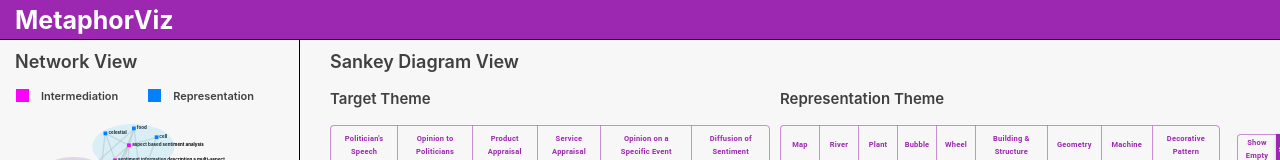
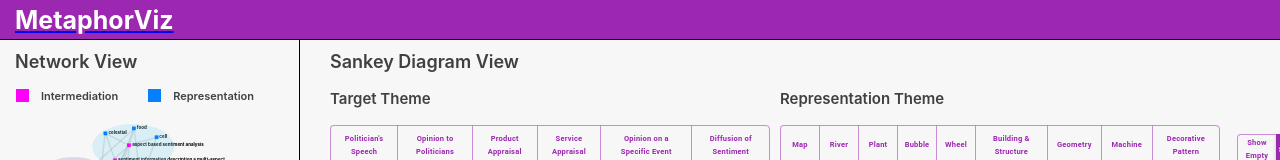
Before and after one commit to hm00081/metaphorVis, a React (Create React App) app: page / in a window 1280 px wide. Shown: the top 160 px of the page. Built offline with nearby package versions, Linux system fonts and the light colour scheme.

Commit message:
Header 기능 추가

```diff
--- a/src/components/Header/Header.tsx
+++ b/src/components/Header/Header.tsx
@@ -1,5 +1,9 @@
 import style from './index.module.scss';
 
 export default function Header() {
-    return <div className={style.navi}>MetaphorViz</div>;
+    return (
+        <a className={style.mainLink} href="/">
+            <div className={style.navi}>MetaphorViz</div>
+        </a>
+    );
 }
```
